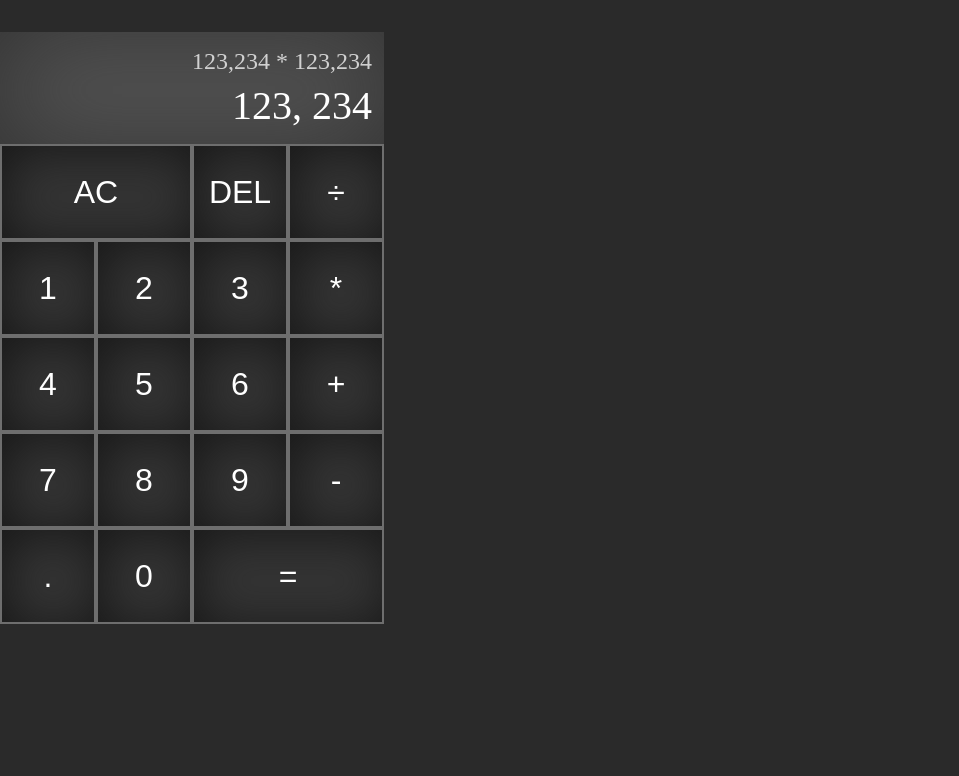
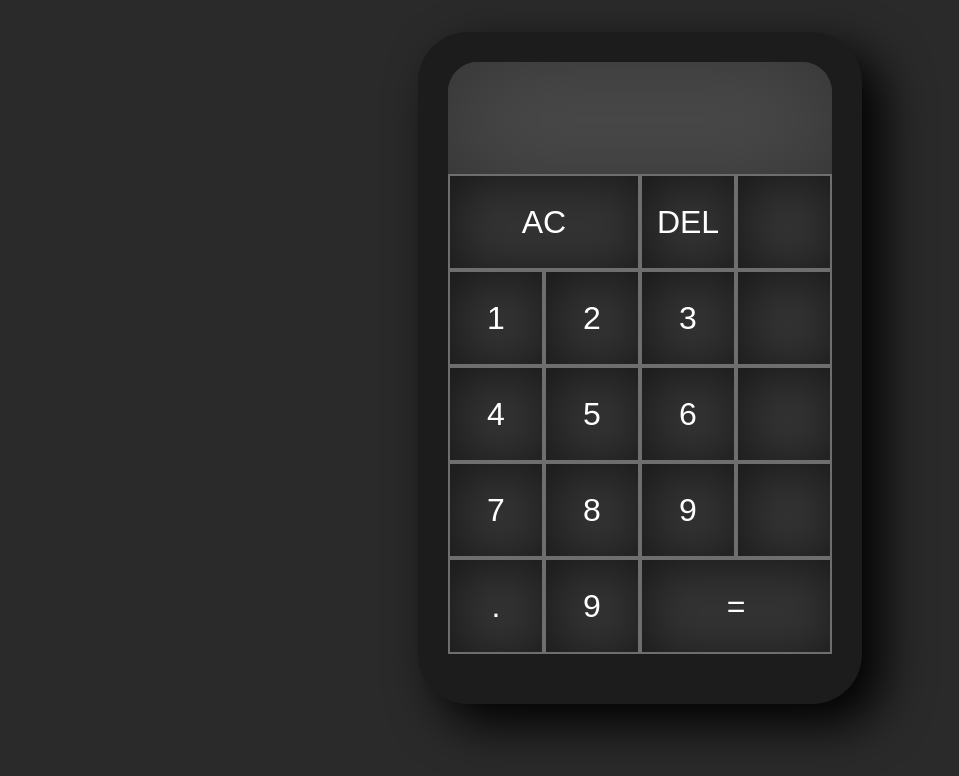
Before and after one commit to Zack1808/calculator, a React (Create React App) app: page / in a window 1280 px wide. Shown: the top 776 px of the page, without its empty margins (0-959 px from the left). Built offline with nearby package versions, Linux system fonts and the light colour scheme.

Commit message:
Added DigitButton and OperationButton component

```diff
--- a/src/components/App.js
+++ b/src/components/App.js
@@ -1,35 +1,62 @@
-import React, { useState } from 'react';
+import React, { useReducer, useState } from 'react';
+
+// Importing costumer made components
+import { DigitButton } from './DigitButton';
+import { OperationButton } from './OperationButton';
 
 // importing the stylesheet
 import '../css/App.css';
 
+export const ACTIONS = {
+    ADD_DIGIT: "add-digit",
+    CHOOSE_OPERATION: 'choose operation',
+    CLEAR: "clear",
+    DELETE_DIGIT: "delete-digit",
+    EVALUATE: 'evaluate'
+}
+
+// creating the reducer function
+const reducer = (state, { type, payload }) => {
+    switch(type) {
+        case ACTIONS.ADD_DIGIT:
+            return {
+                ...state,
+                currentOperand: `${state.currentOperand || ""}${payload.digit}`
+            }
+    }
+}
+
 // Creating the App component
 const App = () => {
 
+    const [{currentOperand, previousOperand, operation}, dispatch] = useReducer(reducer, {});
+
     return (
-        <div className="calculator-grid">
-            <div className="output">
-                <div className="previous-operand">123,234 * 123,234</div>
-                <div className="current-operand">123, 234</div>
+        <div className="container">
+            <div className="calculator-grid">
+                <div className="output">
+                    <div className="previous-operand">{previousOperand} {operation}</div>
+                    <div className="current-operand">{currentOperand}</div>
+                </div>
+                <button className="span-two">AC</button>
+                <button>DEL</button>
+                <OperationButton operation="÷" dispatch={dispatch} />
+                <DigitButton digit="1" dispatch={dispatch} />
+                <DigitButton digit="2" dispatch={dispatch} />
+                <DigitButton digit="3" dispatch={dispatch} />
+                <OperationButton operation="*" dispatch={dispatch} />
+                <DigitButton digit="4" dispatch={dispatch} />
+                <DigitButton digit="5" dispatch={dispatch} />
+                <DigitButton digit="6" dispatch={dispatch} />
+                <OperationButton operation="+" dispatch={dispatch} />
+                <DigitButton digit="7" dispatch={dispatch} />
+                <DigitButton digit="8" dispatch={dispatch} />
+                <DigitButton digit="9" dispatch={dispatch} />
+                <OperationButton operation="-" dispatch={dispatch} />
+                <DigitButton digit="." dispatch={dispatch} />
+                <DigitButton digit="9" dispatch={dispatch} />
+                <button className='span-two'>=</button>
             </div>
-            <button className="span-two">AC</button>
-            <button>DEL</button>
-            <button>÷</button>
-            <button>1</button>
-            <button>2</button>
-            <button>3</button>
-            <button>*</button>
-            <button>4</button>
-            <button>5</button>
-            <button>6</button>
-            <button>+</button>
-            <button>7</button>
-            <button>8</button>
-            <button>9</button>
-            <button>-</button>
-            <button>.</button>
-            <button>0</button>
-            <button className='span-two'>=</button>
         </div>
     );
 };
--- /dev/null
+++ b/src/components/DigitButton.js
@@ -0,0 +1,5 @@
+import { ACTIONS } from './App'
+
+export const DigitButton = ({dispatch, digit}) => {
+    return <button onClick={() => dispatch({ type: ACTIONS.ADD_DIGIT, payload: { digit } })}>{digit}</button>
+}
--- /dev/null
+++ b/src/components/OperationButton.js
@@ -0,0 +1,5 @@
+import { ACTIONS } from './App'
+
+export const OperationButton = ({dispatch, digit}) => {
+    return <button onClick={() => dispatch({ type: ACTIONS.CHOOSE_OPERATION, payload: { digit } })}>{digit}</button>
+}
--- a/src/css/App.css
+++ b/src/css/App.css
@@ -9,11 +9,20 @@ body {
     background-color: #2a2a2a;
 }
 
+.container {
+    display: flex;
+}
+
 .calculator-grid {
     display: grid;
-    margin-top: 2rem;
+    margin: 2rem auto 0;
     grid-template-columns: repeat(4, 6rem);
     grid-template-rows: minmax(7rem, auto) repeat(5, 6rem);
+    border: 30px solid rgb(28, 28, 28);
+    border-bottom: 50px solid rgb(28, 28, 28);
+    border-radius: 50px;
+    background-color: rgb(28, 28, 28);
+    box-shadow: 20px 20px 50px #000;
 }
 
 .calculator-grid > button {
@@ -46,6 +55,8 @@ body {
     padding: .75rem;
     word-wrap: break-word;
     word-break: break-all;
+    border-top-left-radius: 30px;
+    border-top-right-radius: 30px;
 }
 
 .output .previous-operand {
```
